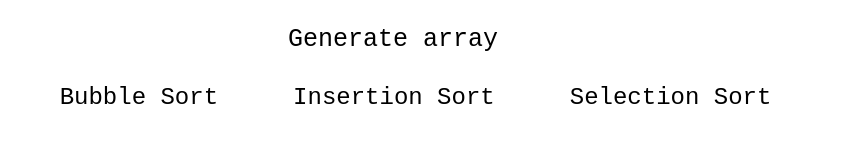
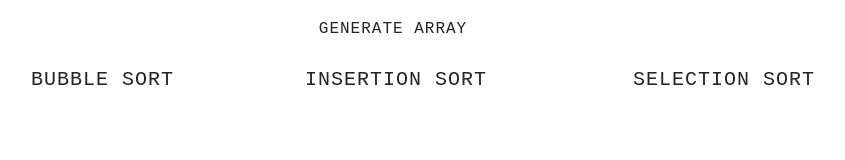
Before and after one commit to vinayakdsci/basic-sorting-visualiser, a plain HTML site: page index.html in a window 1280 px wide. Shown: the whole page, without its empty margins (247-1092 px from the left). Drawn offline with nearby package versions, Linux system fonts and the light colour scheme.

Commit message:
Minor Changes

```diff
--- a/app.js
+++ b/app.js
@@ -8,26 +8,27 @@ function generate() {
         // Return a value from 1 to 100 (both inclusive)
         var value = Math.ceil(Math.random() * 100); // ceiling turns the float value to the the smallest integer grater than it
 
-        // Creating element div
-        var array_ele = document.createElement("div");
+        // Create element div
+        var array_element = document.createElement("div");
 
-        // Adding class 'block' to div
-        array_ele.classList.add("bar");
+        // Add class 'block' to div
+        array_element.classList.add("bar");
 
-        // Adding style to div
-        array_ele.style.height = `${value * 3}px`;
-        array_ele.style.transform = `translate(${i * 30}px)`;
+        // Add style to div
+        array_element.style.height = `${value * 3}px`;
+        array_element.style.transform = `translate(${i * 30}px)`;
 
-        // Creating label element for displaying
+        // Create label for displaying
         // size of particular block
-        var array_ele_label = document.createElement("label");
-        array_ele_label.classList.add("bar_id");
-        array_ele_label.innerText = value;
+        var array_element_label = document.createElement("label");
+        array_element_label.classList.add("bar_id");
+        array_element_label.innerText = value;
 
         // Appending created elements to index.html
-        array_ele.appendChild(array_ele_label);
-        container.appendChild(array_ele);
+        array_element.appendChild(array_element_label);
+        container.appendChild(array_element);
     }
+
 
 }
 
@@ -94,7 +95,7 @@ async function BubbleSort(delay = 200) {
     }
 }
 
-async function InsertionSort(delay=100) {
+async function InsertionSort(delay=125) {
   let bars = document.querySelectorAll(".bar");
 
   // Provide lightgreen colour to 0th bar
@@ -143,11 +144,11 @@ async function InsertionSort(delay=100) {
     bars[j + 1].style.height = height;
     bars[j + 1].childNodes[0].innerHTML = key;
 
-    // Pause the execution of code for 100 milliseconds
+    // Pause the execution of code for 125 milliseconds
     await new Promise((resolve) =>
       setTimeout(() => {
         resolve();
-      }, 100)
+      }, delay)
     );
 
     // Provide light green color to the ith bar
--- a/index.html
+++ b/index.html
@@ -2,12 +2,23 @@
 <html lang="en">
 <head>
 	<meta charset="UTF-8">
+
+<meta name="viewport" content="width=device-width, initial-scale=1.0">
+
 	<link rel="stylesheet" href="style.css">
+	<link href="https://cdn.jsdelivr.net/npm/bootstrap@5.1.3/dist/css/bootstrap.min.css" rel="stylesheet" integrity="sha384-1BmE4kWBq78iYhFldvKuhfTAU6auU8tT94WrHftjDbrCEXSU1oBoqyl2QvZ6jIW3" crossorigin="anonymous">
+
 	<title>Sorting</title>
 </head>
 <body>
-	<center><p class = "header"><a href = "javascript:generate()">
-			Generate array</a><br><br>&nbsp;&nbsp;&nbsp;<a id = "small" href="javascript:BubbleSort()">Bubble Sort</a>&nbsp;&nbsp;&nbsp;&nbsp;&nbsp;<a id = "small" href = "javascript:InsertionSort()">Insertion Sort</a>&nbsp;&nbsp;&nbsp;&nbsp;&nbsp;<a  id = "small" href="javascript:SelectionSort()">Selection Sort</a></p></center>
+	<center><p class = "header">
+		<a class= "btn"href = "javascript:generate()">
+			Generate array</a>
+			<br>&nbsp;&nbsp;&nbsp;
+			<a class= "btn " id = "small" href="javascript:BubbleSort()">Bubble Sort</a>&nbsp;&nbsp;&nbsp;&nbsp;&nbsp;<a class= "btn " id = "small" href = "javascript:InsertionSort()">Insertion Sort</a>&nbsp;&nbsp;&nbsp;&nbsp;&nbsp;
+			<a class= "btn " id = "small" href="javascript:SelectionSort()">Selection Sort</a>
+		</p>
+	</center>
 	<div id = "arr"></div>					<!--Create a simple div element that will be used to contain the bars representing the array, which will be generated-->
 	<script src = "app.js"></script>					<!--using javascript-->
 </body>
--- a/style.css
+++ b/style.css
@@ -3,9 +3,7 @@ body {
 	animation : fadeIn 2s;
 	margin:0;
 	padding:0;
-
-
-
+	overflow: hidden;
 	}
 @keyframes fadeIn {
 	from {opacity:0;}
@@ -24,6 +22,8 @@ body {
 	font-family : monospace;
 	font-size : 25px;
 }
+
+
 a {
 	text-decoration : none;
 	color : black;
@@ -37,12 +37,12 @@ a {
     width: 600px;
     margin: 20%;
     position: relative;
-    margin-top: 64px;
+    margin-top: 82px;
     animation: fadeOut 5s;
 }
 #small {
-	margin-top : 5px;
-	font-size : 24px;
+	margin-top : 0px;
+	font-size : 20px;
 	animation : fadeIn 2s;
 	text-align: center;
 }
@@ -67,3 +67,47 @@ p: hover{
     width: 100%;
     text-align: center;
 }
+.btn {
+    border: 0.5px #add8e6;
+    font-family: inherit;
+    font-size: inherit;
+    color: inherit;
+    background: none;
+    cursor: pointer;
+    padding: 20px 60px;
+    display: inline-block;
+    margin: 10px 15px;
+    text-transform: uppercase;
+    letter-spacing: 1px;
+    font-weight: 700;
+    outline: none;
+    position: relative;
+    -webkit-transition: all 0.5s;
+    -moz-transition: all 0.5s;
+    transition: all 0.5s;
+}
+.btn {
+    border: 3px solid red;
+    color: #add8e6;
+}
+.btn:hover {
+    color: #fff;
+}
+.btn::after {
+    content: '';
+    position: absolute;
+    z-index: -1;
+    -webkit-transition: all 0.5s;
+    -moz-transition: all 0.5s;
+    transition: all 0.5s;
+}
+.btn:after {
+    width: 0%;
+    height: 100%;
+    top: 0;
+    left: 0;
+    background: #add8e6;
+}
+.btn:hover:after, .btn:active:after {
+    width: 100%;
+}
```
Also changed, not shown: script.js (added).
